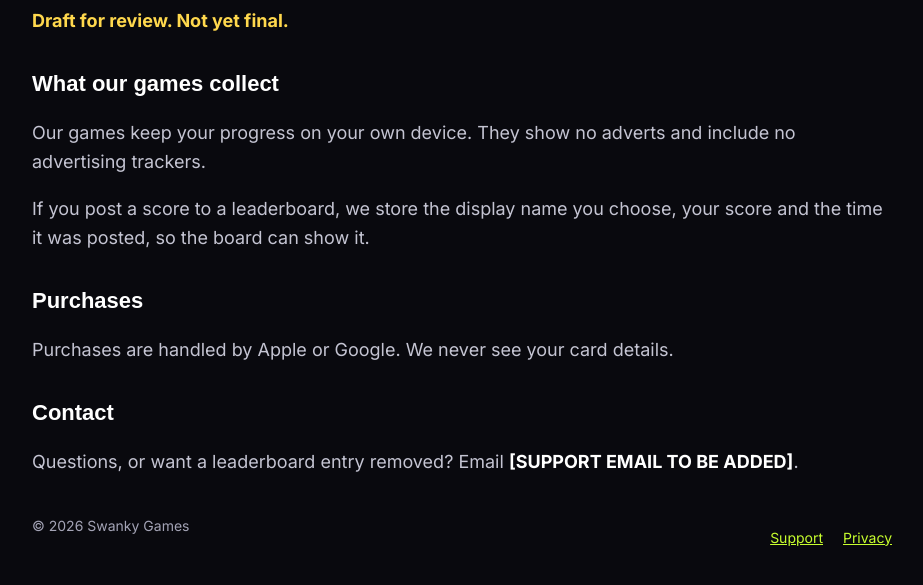
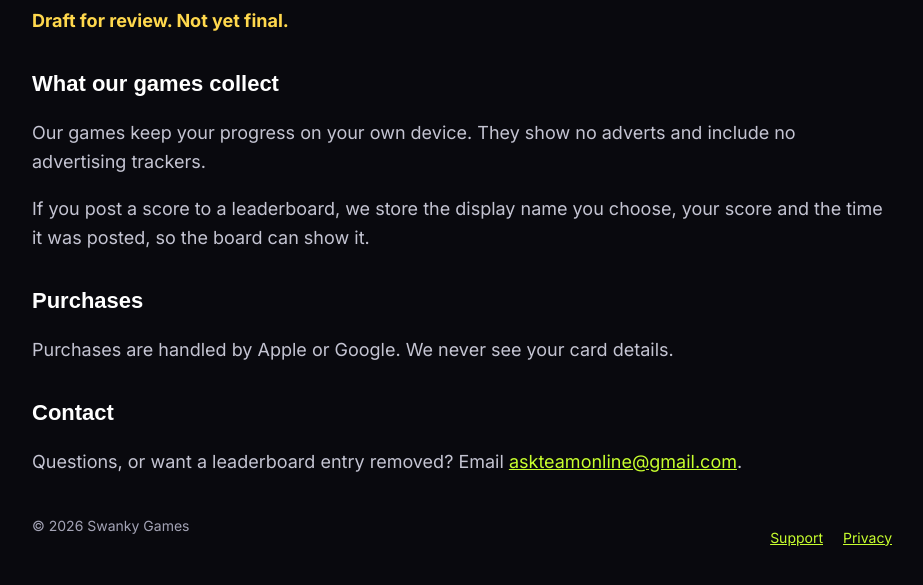
Before and after one commit to carlfalc/swankygames-site, a plain HTML site: page privacy/index.html in a window 1280 px wide. Shown: the part 197-782 px from the top of the page, without its empty margins (178-1101 px from the left). Drawn offline with Linux system fonts and the light colour scheme; a web font is replaced by a local one.

Commit message:
Add the support email address to the Support and Privacy pages
Co-Authored-By: Claude Fable 5.2 <noreply@anthropic.com>
Claude-Session: https://claude.ai/code/session_01LpukiB1d3R7q9d1ZkPuMg8

```diff
--- a/privacy/index.html
+++ b/privacy/index.html
@@ -38,7 +38,7 @@
 <h2 style="margin: 12px 0 0; font-family: 'Unbounded', sans-serif; font-size: 22px; font-weight: 900; color: #ffffff">Purchases</h2>
 <p style="margin: 0">Purchases are handled by Apple or Google. We never see your card details.</p>
 <h2 style="margin: 12px 0 0; font-family: 'Unbounded', sans-serif; font-size: 22px; font-weight: 900; color: #ffffff">Contact</h2>
-<p style="margin: 0">Questions, or want a leaderboard entry removed? Email <strong style="color: #ffffff">[SUPPORT EMAIL TO BE ADDED]</strong>.</p>
+<p style="margin: 0">Questions, or want a leaderboard entry removed? Email <a href="mailto:askteamonline@gmail.com">askteamonline@gmail.com</a>.</p>
 </main>
 <footer id="support" style="display: flex; flex-wrap: wrap; justify-content: space-between; gap: 12px; font-size: 14px; color: #a4a4b6">
 <span>&copy; 2026 Swanky Games</span>
```
Also changed, not shown: support/index.html (+1 -1 lines).
